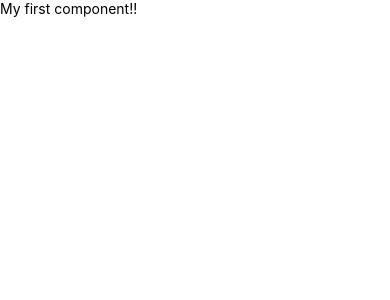
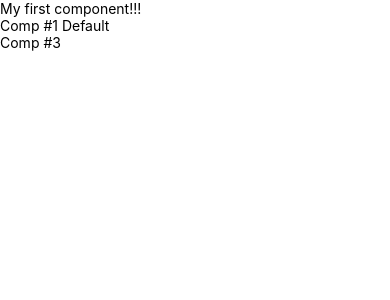
Before and after one commit to pedro-pita/ReactNativeCourse, a React Native app in the folder Projects/SomeFundamentals/: screen / in a window 390 px wide. Shown: the top 300 px of the page. Built offline with nearby package versions, Linux system fonts and the light colour scheme.

Commit message:
Create multi components

```diff
--- a/Projects/SomeFundamentals/src/App.js
+++ b/Projects/SomeFundamentals/src/App.js
@@ -1,13 +1,14 @@
 import React from 'react';
-import { Text } from 'react-native';
+import { View } from 'react-native';
 
+import FirstComponent from './components/1_FirstComponent';
+import CompDefault, {Comp2,Comp3} from './components/2_MultiComponents'; //CompDefault is the default Component
 
-/*function App(){
-  const jsx = <Text>My first component</Text>;
-  return jsx;
-}
-export default App;*/
-
-//OR
-
-export default () => <Text>My first component!!</Text>;
+export default () =>
+  (
+    <View>
+      <FirstComponent />
+      <CompDefault />
+      <Comp3 />
+    </View>
+  );
--- /dev/null
+++ b/Projects/SomeFundamentals/src/components/1_FirstComponent.js
@@ -0,0 +1,13 @@
+import React from 'react';
+import { Text } from 'react-native';
+
+
+/*function App(){
+  const jsx = <Text>My first component</Text>;
+  return jsx;
+}
+export default App;*/
+
+//OR
+
+export default () => <Text>My first component!!!</Text>;
--- /dev/null
+++ b/Projects/SomeFundamentals/src/components/2_MultiComponents.js
@@ -0,0 +1,13 @@
+import React from 'react';
+import { Text } from 'react-native';
+
+
+export default function Comp1(){
+   return <Text>Comp #1 Default</Text>;
+}
+export function Comp2(){
+    return <Text>Comp #2</Text>;
+}
+export function Comp3(){
+    return <Text>Comp #3</Text>;
+ }
```
